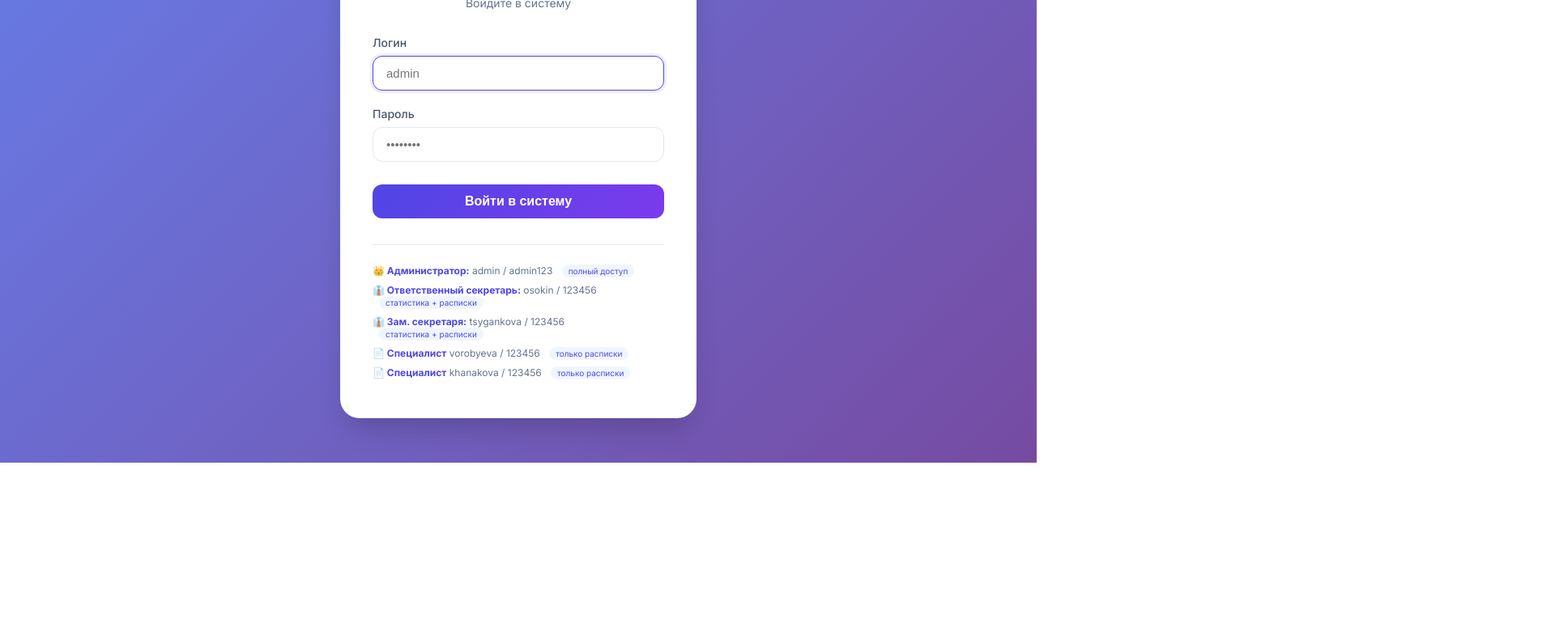
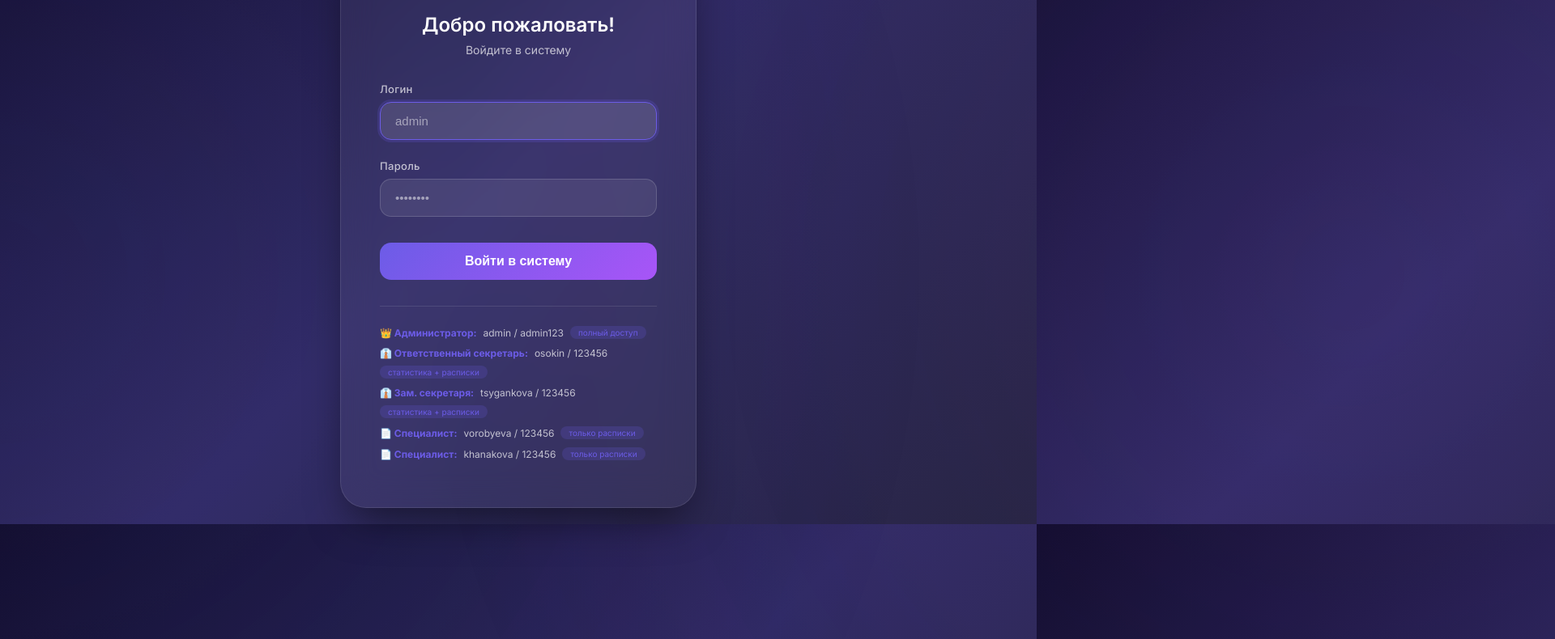
Before and after one commit to oldikus/priem_pkgod, a plain HTML site: page login.html in a window 1280 px wide. Shown: the part 228-1018 px from the top of the page at 81% size, 1920 px wide, since content can reach past the window. Before the commit the page ends 800 px from the top, so only its background shows below. Drawn offline with Linux system fonts and the light colour scheme.

Commit message:
Update login.html

```diff
--- a/login.html
+++ b/login.html
@@ -12,26 +12,82 @@
             box-sizing: border-box;
         }
 
+        :root {
+            --bg-gradient-start: #0f0c29;
+            --bg-gradient-mid: #302b63;
+            --bg-gradient-end: #24243e;
+            --card-bg: rgba(255, 255, 255, 0.05);
+            --card-border: rgba(255, 255, 255, 0.1);
+            --text-primary: #ffffff;
+            --text-secondary: rgba(255, 255, 255, 0.7);
+            --text-muted: rgba(255, 255, 255, 0.5);
+            --input-bg: rgba(255, 255, 255, 0.08);
+            --input-border: rgba(255, 255, 255, 0.15);
+            --input-focus: #6c5ce7;
+            --primary: #6c5ce7;
+            --primary-dark: #5b4bc4;
+            --secondary: #a855f7;
+            --success: #10b981;
+            --danger: #ef4444;
+            --gradient-btn: linear-gradient(135deg, #6c5ce7, #a855f7);
+        }
+
         body {
             font-family: 'Inter', sans-serif;
-            background: linear-gradient(135deg, #667eea 0%, #764ba2 100%);
+            background: linear-gradient(135deg, var(--bg-gradient-start), var(--bg-gradient-mid), var(--bg-gradient-end));
             min-height: 100vh;
             display: flex;
             align-items: center;
             justify-content: center;
+            position: relative;
+            overflow: hidden;
+        }
+
+        /* Анимированный фон */
+        body::before {
+            content: '';
+            position: absolute;
+            width: 200%;
+            height: 200%;
+            background: radial-gradient(circle at 20% 50%, rgba(108, 92, 231, 0.1) 0%, transparent 50%);
+            animation: pulse 8s ease-in-out infinite;
+        }
+
+        body::after {
+            content: '';
+            position: absolute;
+            width: 200%;
+            height: 200%;
+            background: radial-gradient(circle at 80% 50%, rgba(168, 85, 247, 0.1) 0%, transparent 50%);
+            animation: pulse 8s ease-in-out infinite reverse;
+        }
+
+        @keyframes pulse {
+            0%, 100% { transform: translate(-10%, -10%) scale(1); opacity: 0.5; }
+            50% { transform: translate(10%, 10%) scale(1.1); opacity: 0.8; }
         }
 
         .login-container {
             width: 100%;
             max-width: 480px;
             padding: 20px;
+            position: relative;
+            z-index: 1;
         }
 
         .login-card {
-            background: white;
-            border-radius: 24px;
-            padding: 40px;
-            box-shadow: 0 20px 35px -10px rgba(0, 0, 0, 0.2);
+            background: var(--card-bg);
+            backdrop-filter: blur(20px);
+            border-radius: 32px;
+            padding: 48px;
+            border: 1px solid var(--card-border);
+            box-shadow: 0 25px 50px -12px rgba(0, 0, 0, 0.5);
+            transition: all 0.3s ease;
+        }
+
+        .login-card:hover {
+            border-color: rgba(108, 92, 231, 0.3);
+            box-shadow: 0 25px 50px -12px rgba(108, 92, 231, 0.3);
         }
 
         .logo {
@@ -39,18 +95,41 @@
             margin-bottom: 32px;
         }
 
+        .logo-icon {
+            width: 64px;
+            height: 64px;
+            background: var(--gradient-btn);
+            border-radius: 20px;
+            display: flex;
+            align-items: center;
+            justify-content: center;
+            margin: 0 auto 20px;
+            animation: float 3s ease-in-out infinite;
+        }
+
+        @keyframes float {
+            0%, 100% { transform: translateY(0); }
+            50% { transform: translateY(-8px); }
+        }
+
+        .logo-icon svg {
+            width: 36px;
+            height: 36px;
+            color: white;
+        }
+
         .logo h1 {
             font-size: 28px;
             font-weight: 700;
-            background: linear-gradient(135deg, #4f46e5, #7c3aed);
+            background: var(--gradient-btn);
             -webkit-background-clip: text;
             -webkit-text-fill-color: transparent;
+            margin-bottom: 8px;
         }
 
         .logo p {
             font-size: 14px;
-            color: #64748b;
-            margin-top: 8px;
+            color: var(--text-secondary);
         }
 
         .welcome {
@@ -61,93 +140,133 @@
         .welcome h2 {
             font-size: 24px;
             font-weight: 600;
-            color: #1a1f36;
+            color: var(--text-primary);
             margin-bottom: 8px;
         }
 
         .welcome p {
             font-size: 14px;
-            color: #64748b;
+            color: var(--text-secondary);
         }
 
         .form-group {
-            margin-bottom: 20px;
+            margin-bottom: 24px;
         }
 
         .form-group label {
             display: block;
             margin-bottom: 8px;
-            font-size: 14px;
+            font-size: 13px;
             font-weight: 500;
-            color: #475569;
+            color: var(--text-secondary);
+            letter-spacing: 0.3px;
         }
 
         .form-group input {
             width: 100%;
-            padding: 12px 16px;
-            background: white;
-            border: 1px solid #e2e8f0;
-            border-radius: 12px;
+            padding: 14px 18px;
+            background: var(--input-bg);
+            border: 1px solid var(--input-border);
+            border-radius: 14px;
             font-size: 15px;
-            transition: all 0.2s;
+            color: var(--text-primary);
+            transition: all 0.3s ease;
         }
 
         .form-group input:focus {
             outline: none;
-            border-color: #4f46e5;
-            box-shadow: 0 0 0 3px rgba(79, 70, 229, 0.1);
+            border-color: var(--input-focus);
+            box-shadow: 0 0 0 3px rgba(108, 92, 231, 0.2);
+            background: rgba(255, 255, 255, 0.12);
+        }
+
+        .form-group input::placeholder {
+            color: var(--text-muted);
         }
 
         .login-btn {
             width: 100%;
-            padding: 12px;
-            background: linear-gradient(135deg, #4f46e5, #7c3aed);
+            padding: 14px;
+            background: var(--gradient-btn);
             border: none;
-            border-radius: 12px;
+            border-radius: 14px;
             font-size: 16px;
             font-weight: 600;
             color: white;
             cursor: pointer;
-            transition: all 0.2s;
+            transition: all 0.3s ease;
             margin-top: 8px;
+            position: relative;
+            overflow: hidden;
+        }
+
+        .login-btn::before {
+            content: '';
+            position: absolute;
+            top: 50%;
+            left: 50%;
+            width: 0;
+            height: 0;
+            border-radius: 50%;
+            background: rgba(255, 255, 255, 0.3);
+            transform: translate(-50%, -50%);
+            transition: width 0.6s, height 0.6s;
+        }
+
+        .login-btn:hover::before {
+            width: 300px;
+            height: 300px;
         }
 
         .login-btn:hover {
             transform: translateY(-2px);
-            box-shadow: 0 10px 20px -5px rgba(79, 70, 229, 0.4);
+            box-shadow: 0 10px 25px -5px rgba(108, 92, 231, 0.4);
         }
 
         .login-btn:disabled {
             opacity: 0.7;
             transform: none;
+            cursor: not-allowed;
         }
 
         .alert {
             padding: 12px 16px;
             border-radius: 12px;
-            margin-bottom: 20px;
+            margin-bottom: 24px;
             display: none;
-            font-size: 14px;
+            font-size: 13px;
+            animation: slideIn 0.3s ease;
+        }
+
+        @keyframes slideIn {
+            from {
+                opacity: 0;
+                transform: translateY(-10px);
+            }
+            to {
+                opacity: 1;
+                transform: translateY(0);
+            }
         }
 
         .alert-error {
-            background: #fee2e2;
-            color: #dc2626;
-            border: 1px solid #fecaca;
+            background: rgba(239, 68, 68, 0.15);
+            color: #fca5a5;
+            border: 1px solid rgba(239, 68, 68, 0.3);
         }
 
         .alert-success {
-            background: #dcfce7;
-            color: #16a34a;
-            border: 1px solid #bbf7d0;
+            background: rgba(16, 185, 129, 0.15);
+            color: #6ee7b7;
+            border: 1px solid rgba(16, 185, 129, 0.3);
         }
 
         .spinner {
             display: inline-block;
             width: 18px;
             height: 18px;
-            border: 2px solid white;
-            border-top-color: transparent;
+            border: 2px solid rgba(255, 255, 255, 0.3);
+            border-top-color: white;
             border-radius: 50%;
             animation: spin 0.6s linear infinite;
             margin-right: 8px;
@@ -161,27 +280,45 @@
         .test-accounts {
             margin-top: 32px;
             padding-top: 24px;
-            border-top: 1px solid #e2e8f0;
+            border-top: 1px solid var(--card-border);
         }
 
         .test-accounts p {
             font-size: 12px;
-            color: #64748b;
-            margin-bottom: 8px;
+            color: var(--text-secondary);
+            margin-bottom: 10px;
+            display: flex;
+            align-items: center;
+            flex-wrap: wrap;
+            gap: 8px;
         }
 
         .test-accounts strong {
-            color: #4f46e5;
+            color: var(--primary);
         }
 
         .role-badge {
             display: inline-block;
-            padding: 2px 8px;
-            background: #eff6ff;
+            padding: 2px 10px;
+            background: rgba(108, 92, 231, 0.2);
             border-radius: 20px;
             font-size: 10px;
-            margin-left: 8px;
-            color: #4f46e5;
+            color: var(--primary);
+        }
+
+        /* Адаптивность */
+        @media (max-width: 640px) {
+            .login-card {
+                padding: 32px 24px;
+            }
+
+            .logo h1 {
+                font-size: 24px;
+            }
+
+            .welcome h2 {
+                font-size: 20px;
+            }
         }
     </style>
 </head>
@@ -189,6 +326,11 @@
     <div class="login-container">
         <div class="login-card">
             <div class="logo">
+                <div class="logo-icon">
+                    <svg fill="none" stroke="currentColor" viewBox="0 0 24 24">
+                        <path stroke-linecap="round" stroke-linejoin="round" stroke-width="2" d="M12 4.354a4 4 0 110 5.292M15 21H3v-1a6 6 0 0112 0v1zm0 0h6v-1a6 6 0 00-9-5.197M13 7a4 4 0 11-8 0 4 4 0 018 0z"></path>
+                    </svg>
+                </div>
                 <h1>📄 Приемная комиссия</h1>
                 <p>Единая платформа приема документов</p>
             </div>
@@ -218,15 +360,14 @@
                 <p><strong>👑 Администратор:</strong> admin / admin123 <span class="role-badge">полный доступ</span></p>
                 <p><strong>👔 Ответственный секретарь:</strong> osokin / 123456 <span class="role-badge">статистика + расписки</span></p>
                 <p><strong>👔 Зам. секретаря:</strong> tsygankova / 123456 <span class="role-badge">статистика + расписки</span></p>
-                <p><strong>📄 Специалист</strong> vorobyeva / 123456 <span class="role-badge">только расписки</span></p>
-                <p><strong>📄 Специалист</strong> khanakova / 123456 <span class="role-badge">только расписки</span></p>
+                <p><strong>📄 Специалист:</strong> vorobyeva / 123456 <span class="role-badge">только расписки</span></p>
+                <p><strong>📄 Специалист:</strong> khanakova / 123456 <span class="role-badge">только расписки</span></p>
             </div>
         </div>
     </div>
 
     <script src="auth.js"></script>
     <script>
-        // Функция показа уведомлений
         function showAlert(message, type) {
             var alertDiv = document.getElementById('alert');
             alertDiv.textContent = message;
@@ -234,10 +375,9 @@
             alertDiv.style.display = 'block';
             setTimeout(function() {
                 alertDiv.style.display = 'none';
-            }, 3000);
+            }, 4000);
         }
 
-        // Обработчик отправки формы
         document.getElementById('loginForm').addEventListener('submit', function(e) {
             e.preventDefault();
 
@@ -259,9 +399,8 @@
             if (result.success) {
                 showAlert('Добро пожаловать, ' + result.user.name + '!', 'success');
                 setTimeout(function() {
-                    // Перенаправляем на главный каркас (index.html)
                     window.location.href = 'index.html';
-                }, 500);
+                }, 600);
             } else {
                 showAlert(result.error, 'error');
                 loginBtn.innerHTML = originalText;
@@ -269,14 +408,12 @@
             }
         });
 
-        // Вход по Enter
         document.getElementById('password').addEventListener('keypress', function(e) {
             if (e.key === 'Enter') {
                 document.getElementById('loginForm').dispatchEvent(new Event('submit'));
             }
         });
 
-        // Автофокус на поле логина
         document.getElementById('login').focus();
     </script>
 </body>
```
